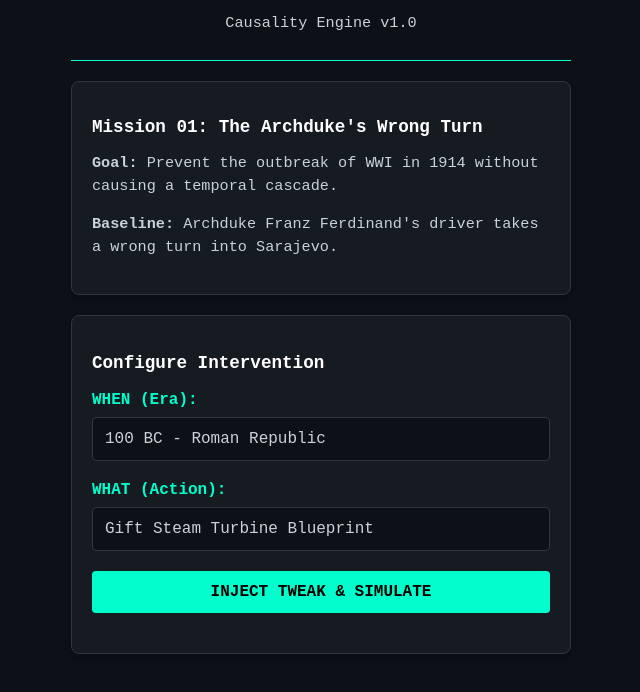
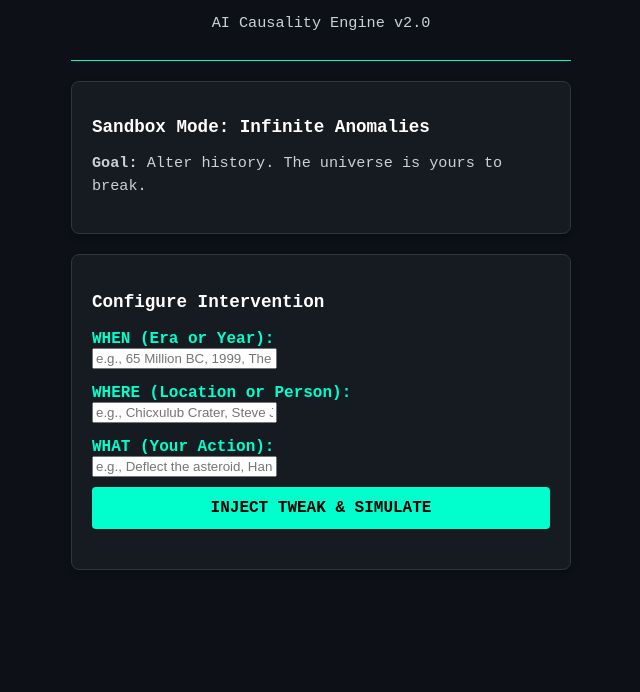
Before and after one commit to dazzlegamer39/Time-Paradox, a plain HTML site: page index.html in a window 1280 px wide. Shown: the part 46-738 px from the top of the page, without its empty margins (319-959 px from the left). Drawn offline with Linux system fonts and the light colour scheme.

Commit message:
Update index.html
Update 2

```diff
--- a/index.html
+++ b/index.html
@@ -11,36 +11,29 @@
 <body>
     <header>
         <h1>TIME PARADOX</h1>
-        <p>Causality Engine v1.0</p>
+        <p>AI Causality Engine v2.0</p>
     </header>
 
     <main id="game-container">
         <section id="mission-briefing">
-            <h2>Mission 01: The Archduke's Wrong Turn</h2>
-            <p><strong>Goal:</strong> Prevent the outbreak of WWI in 1914 without causing a temporal cascade.</p>
-            <p><strong>Baseline:</strong> Archduke Franz Ferdinand's driver takes a wrong turn into Sarajevo.</p>
+            <h2>Sandbox Mode: Infinite Anomalies</h2>
+            <p><strong>Goal:</strong> Alter history. The universe is yours to break.</p>
         </section>
 
         <section id="intervention-panel">
             <h3>Configure Intervention</h3>
 
-            <label for="time-select">WHEN (Era):</label>
-            <select id="time-select">
-                <option value="100BC">100 BC - Roman Republic</option>
-                <option value="1850">1850 - Victorian London</option>
-                <option value="1898">1898 - Austro-Hungarian Empire</option>
-                <option value="1914">1914 - Sarajevo</option>
-            </select>
+            <label for="input-era">WHEN (Era or Year):</label>
+            <input type="text" id="input-era" placeholder="e.g., 65 Million BC, 1999, The Renaissance" />
 
-            <label for="action-select">WHAT (Action):</label>
-            <select id="action-select">
-                <option value="steam_blueprint">Gift Steam Turbine Blueprint</option>
-                <option value="metallurgy">Deliver Modern Metallurgy</option>
-                <option value="swap_map">Swap Street Map</option>
-                <option value="distract">Distract Driver</option>
-            </select>
+            <label for="input-location">WHERE (Location or Person):</label>
+            <input type="text" id="input-location" placeholder="e.g., Chicxulub Crater, Steve Jobs' Garage" />
+
+            <label for="input-action">WHAT (Your Action):</label>
+            <input type="text" id="input-action" placeholder="e.g., Deflect the asteroid, Hand out smartphones" />
 
             <button id="simulate-btn">Inject Tweak & Simulate</button>
+            <p id="loading-text" class="hidden">Calculating temporal ripples...</p>
         </section>
 
         <section id="result-panel" class="hidden">
```
